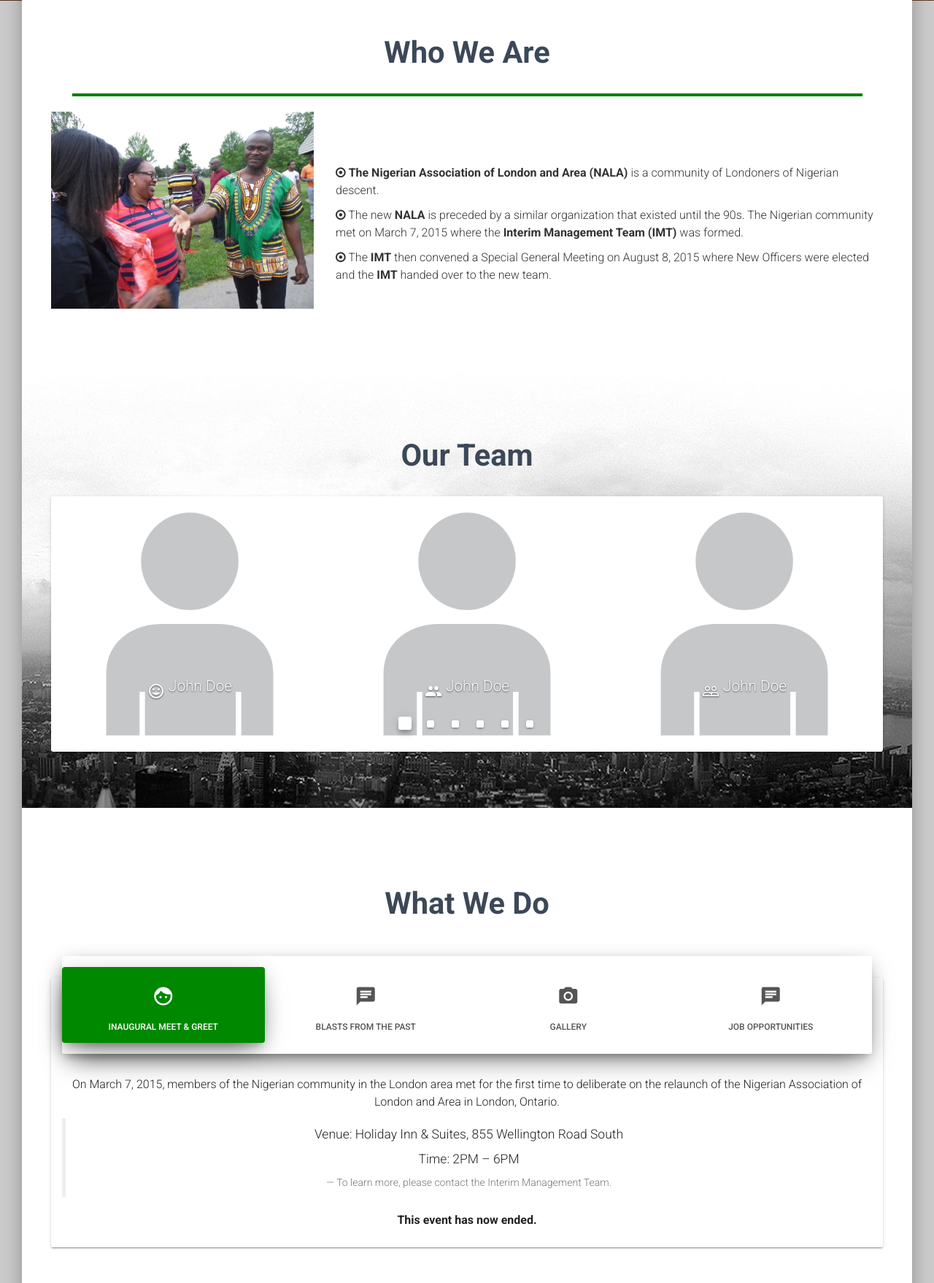
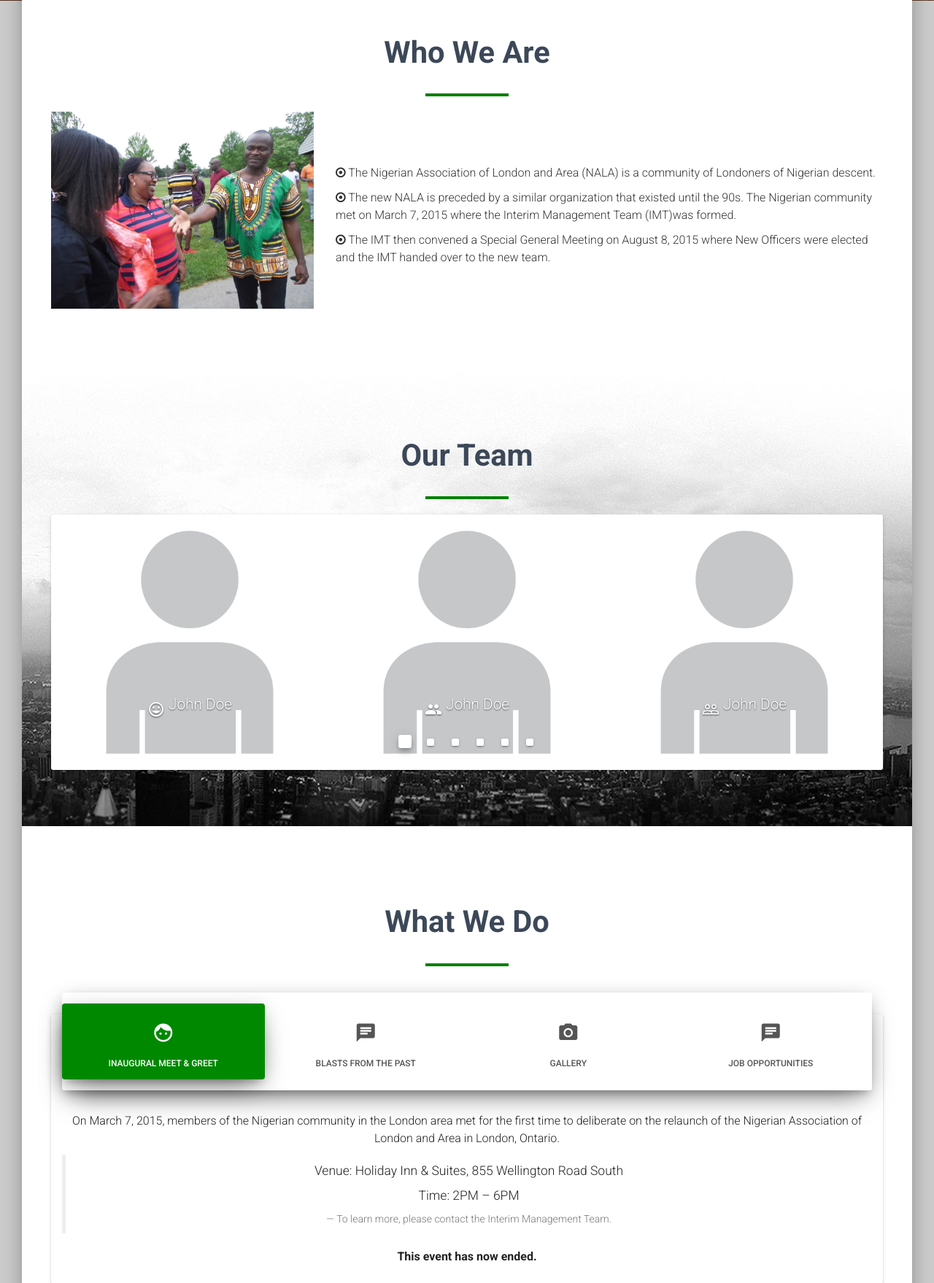
Before and after one commit to Developers-Foundation/nigerian-association, a PHP site: page / in a window 1280 px wide. Shown: the part 851-2609 px from the top of the page at 73% size. Run offline with PHP 8.4, Linux system fonts and the light colour scheme; some libraries are stand-ins or nearby versions.

Commit message:
edited with few deleting and adding

```diff
--- a/public_html/assets/css/material-kit.css
+++ b/public_html/assets/css/material-kit.css
@@ -4043,6 +4043,6 @@ h2.title {
 hr{
     border-color: #008000;
     border-width: 4px;
-    width: 95%;
+    width: 10%;
     clear: both;
 }
--- a/public_html/index2.php
+++ b/public_html/index2.php
@@ -65,12 +65,12 @@
                     </br>
                     </br>
                     </br>
-                    <p><i class="fa fa-dot-circle-o"></i> <strong>The Nigerian Association of London and Area (NALA)</strong> is a community of Londoners of Nigerian
+                    <p><i class="fa fa-dot-circle-o"></i> The Nigerian Association of London and Area (NALA) is a community of Londoners of Nigerian
                         descent.</p>
-                    <p><i class="fa fa-dot-circle-o"></i> The new <strong>NALA</strong> is preceded by a similar organization that existed until the 90s. The Nigerian
-                        community met on March 7, 2015 where the <strong>Interim Management Team (IMT)</strong> was formed.</p>
-                    <p><i class="fa fa-dot-circle-o"></i> The <strong>IMT</strong> then convened a Special General Meeting on August 8, 2015 where New Officers were
-                        elected and the <strong>IMT</strong> handed over to the new team.</p>
+                    <p><i class="fa fa-dot-circle-o"></i> The new NALA is preceded by a similar organization that existed until the 90s. The Nigerian
+                        community met on March 7, 2015 where the Interim Management Team (IMT)was formed.</p>
+                    <p><i class="fa fa-dot-circle-o"></i> The IMT then convened a Special General Meeting on August 8, 2015 where New Officers were
+                        elected and the IMT handed over to the new team.</p>
                 </div>
 
             </div>
@@ -81,6 +81,7 @@
             <div class="title">
                 <h2><Strong>Our Team</Strong></h2>
             </div>
+            <hr>
             <div class="row">
                 <div class="col-md-12">
                     <div class="card card-carousel">
@@ -173,6 +174,7 @@
             <div class="title">
                 <h2><strong>What We Do</strong></h2>
             </div>
+            <hr>
             <div class="row">
                 <div class="col-md-12">
                     <div class="card card-nav-tabs">
@@ -266,6 +268,7 @@
         <div class="container">
             <div class="title text-center">
                 <h2><strong>Contact Us</strong></h2>
+                <hr>
                 <small>Do you have useful suggestion(s) for us or do you think you do?</small>
                 <small>If yes, please tell us below. We like to hear from you.</small>
             </div>
@@ -301,8 +304,7 @@
         <div class="container">
             <div class="title text-center">
                 <h2><strong>Find Us Here</strong></h2>
-                <small>London, Ontario, Canada
-                </small>
+                <hr>
             </div>
         </div>
         <div id="google_map"></div>
```
